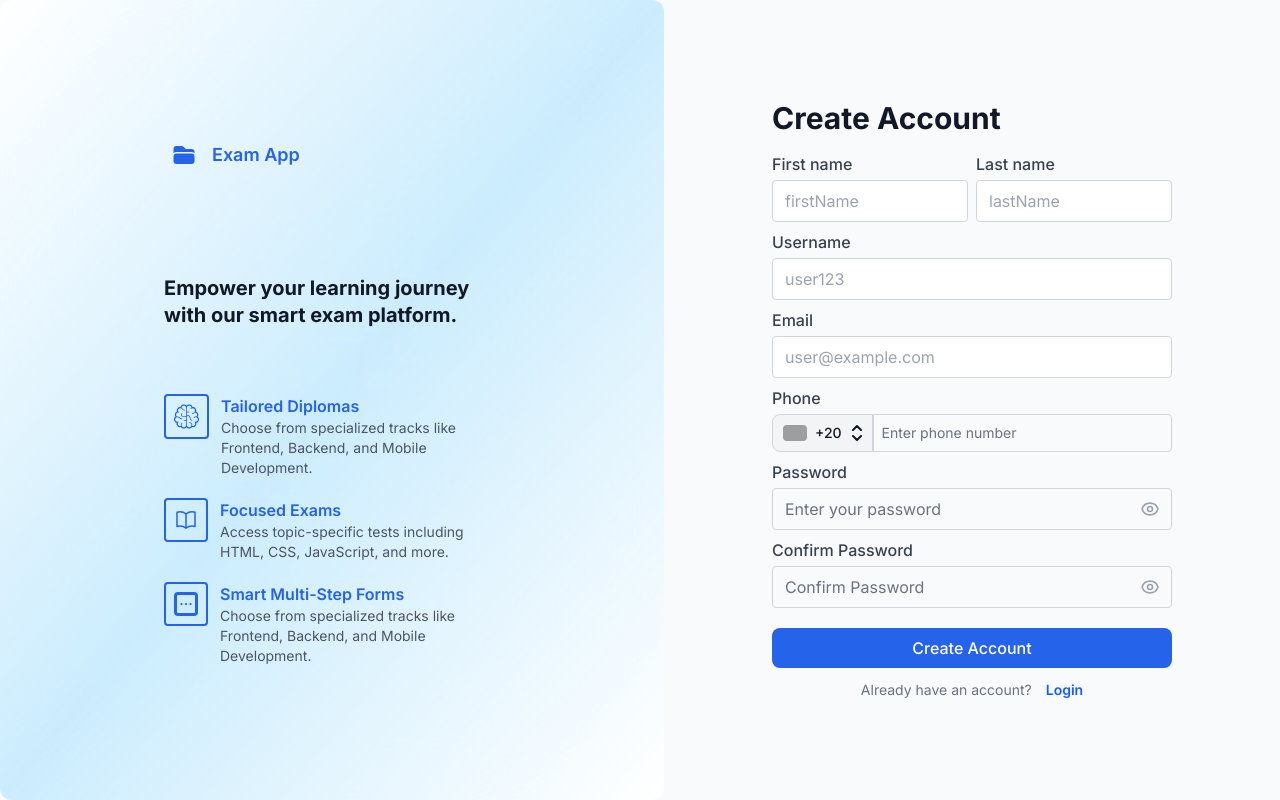
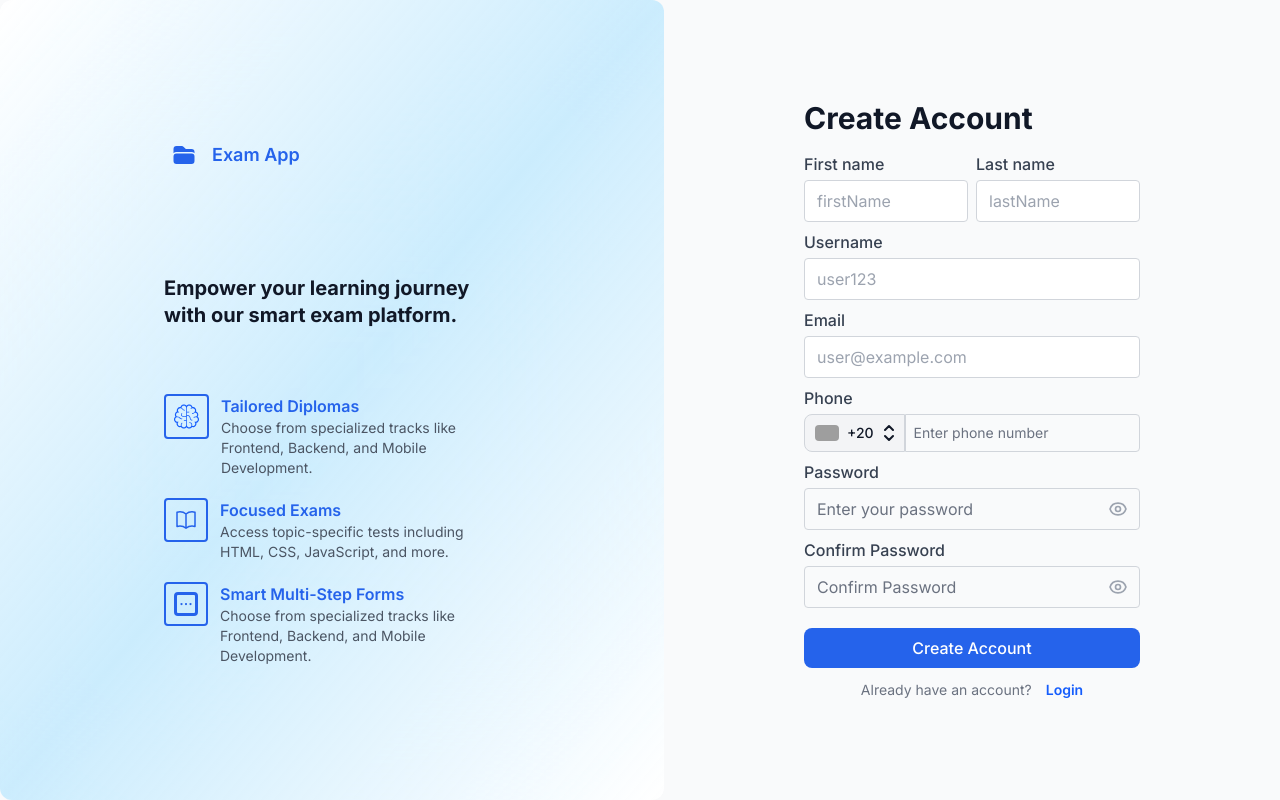
Before and after one commit to Nedal-osama/Online-Exam, an Angular app: page /auth/register in a window 1280 px wide. Built offline with nearby package versions, Linux system fonts and the light colour scheme; grey boxes are pictures that could not be loaded.

Commit message:
auth_design

```diff
--- a/src/app/core/auth/components/register/register.component.html
+++ b/src/app/core/auth/components/register/register.component.html
@@ -1,5 +1,5 @@
 <section class="register">
-  <div class="w-full bg-transparent p-4 sm:p-6 max-w-md mx-auto">
+  <div class="w-full bg-transparent p-4 sm:p-6 max-w-sm mx-auto">
     <h1 class="text-3xl font-bold text-gray-900 mb-4">Create Account</h1>
 
     <form [formGroup]="registerForm" (submit)="submitRegister()" class="space-y-2">
```
